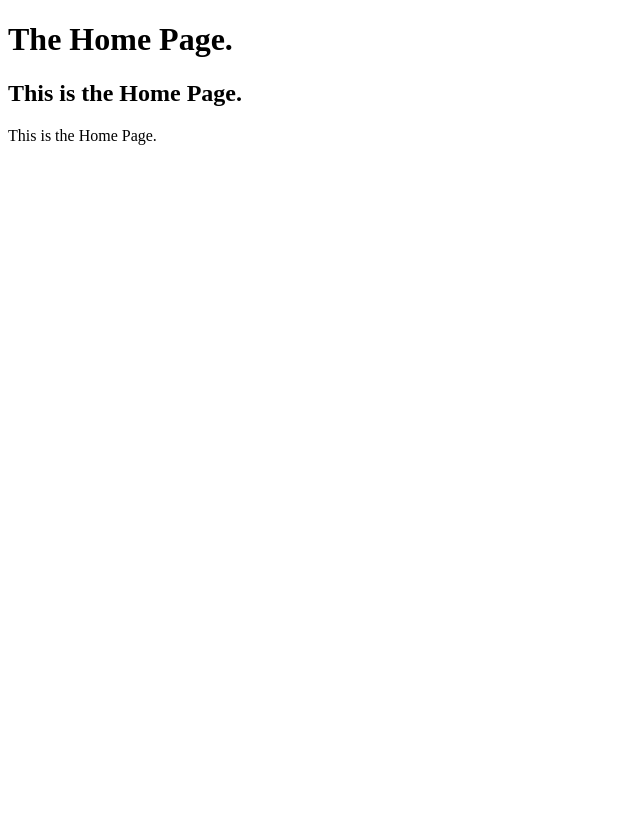
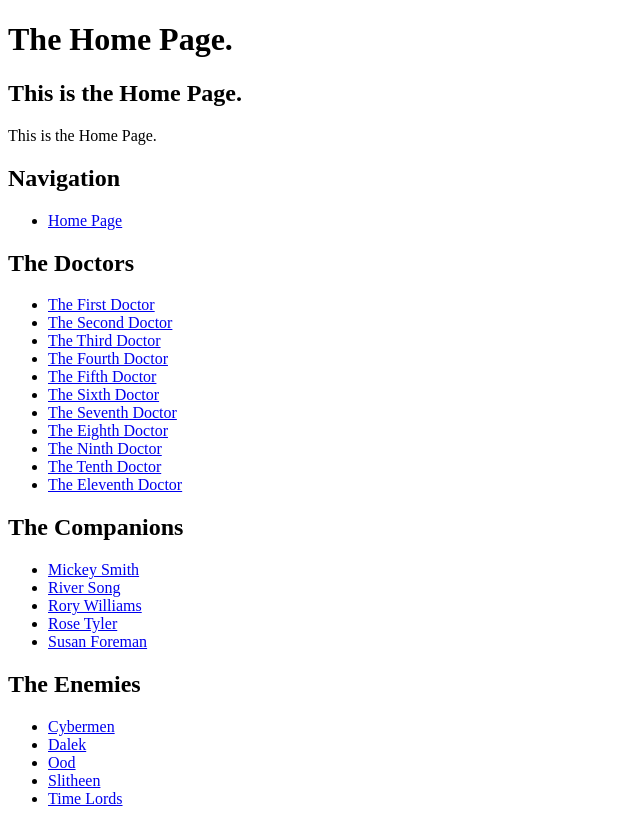
Before and after one commit to elliewiekamp/Doctor-Who-Version-2, a plain HTML site: page index.html in a window 1280 px wide. Shown: the whole page, without its empty margins (0-640 px from the left). Before the commit the page ends 800 px from the top, so only its background shows below. Drawn offline with Linux system fonts and the light colour scheme.

Commit message:
added links to homepage

```diff
--- a/index.html
+++ b/index.html
@@ -9,5 +9,41 @@
 	<h1>The Home Page.</h1>
 	<h2>This is the Home Page.</h2>
 	<p>This is the Home Page.</p>
+	<p><!-- #BeginLibraryItem "/Library/Untitled.lbi" -->
+	<h2>Navigation</h2>
+	<ul>
+		<li><a href="../index.html">Home Page</a></li>
+	</ul>
+	<h2>The Doctors</h2>
+	<ul>
+		<li><a href="doctor-who-01.html">The First Doctor</a></li>
+		<li><a href="doctor-who-02.html">The Second Doctor</a></li>
+		<li><a href="doctor-who-03.html">The Third Doctor</a></li>
+		<li><a href="doctor-who-04.html">The Fourth Doctor</a></li>
+		<li><a href="doctor-who-05.html">The Fifth Doctor</a></li>
+		<li><a href="doctor-who-06.html">The Sixth Doctor</a></li>
+		<li><a href="doctor-who-07.html">The Seventh Doctor</a></li>
+		<li><a href="doctor-who-08.html">The Eighth Doctor</a></li>
+		<li><a href="doctor-who-09.html">The Ninth Doctor</a></li>
+		<li><a href="doctor-who-10.html">The Tenth Doctor</a></li>
+		<li><a href="doctor-who-11.html">The Eleventh Doctor</a></li>
+	</ul>
+	<h2>The Companions</h2>
+	<ul>
+		<li><a href="../companions/mickey-smith.html">Mickey Smith</a></li>
+		<li><a href="../companions/river-song.html">River Song</a></li>
+		<li><a href="../companions/rory-williams.html">Rory Williams</a></li>
+		<li><a href="../companions/rose-tyler.html">Rose Tyler</a></li>
+		<li><a href="../companions/susan-foreman.html">Susan Foreman</a></li>
+	</ul>
+	<h2>The Enemies</h2>
+	<ul>
+		<li><a href="../enemies/cybermen.html">Cybermen</a></li>
+		<li><a href="../enemies/dalek.html">Dalek</a></li>
+		<li><a href="../enemies/ood.html">Ood</a></li>
+		<li><a href="../enemies/slitheen.html">Slitheen</a></li>
+		<li><a href="../enemies/time-lords.html">Time Lords</a></li>
+	</ul>
+	<!-- #EndLibraryItem --></p>
 </body>
 </html>
```
